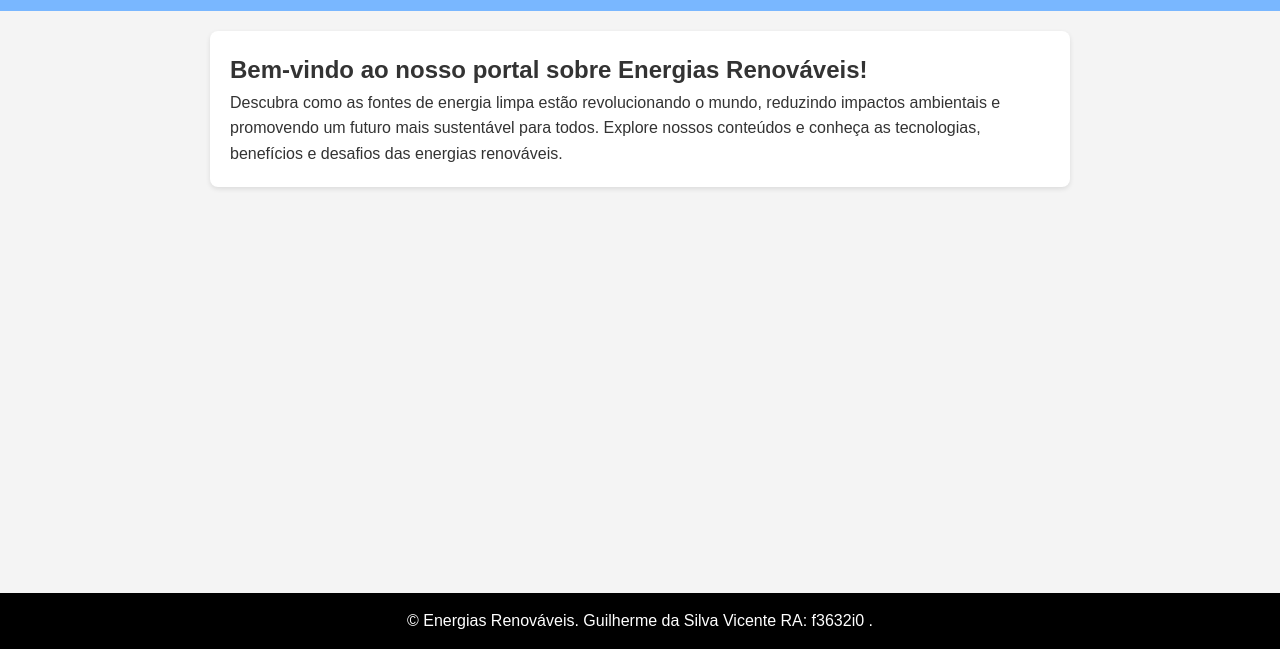
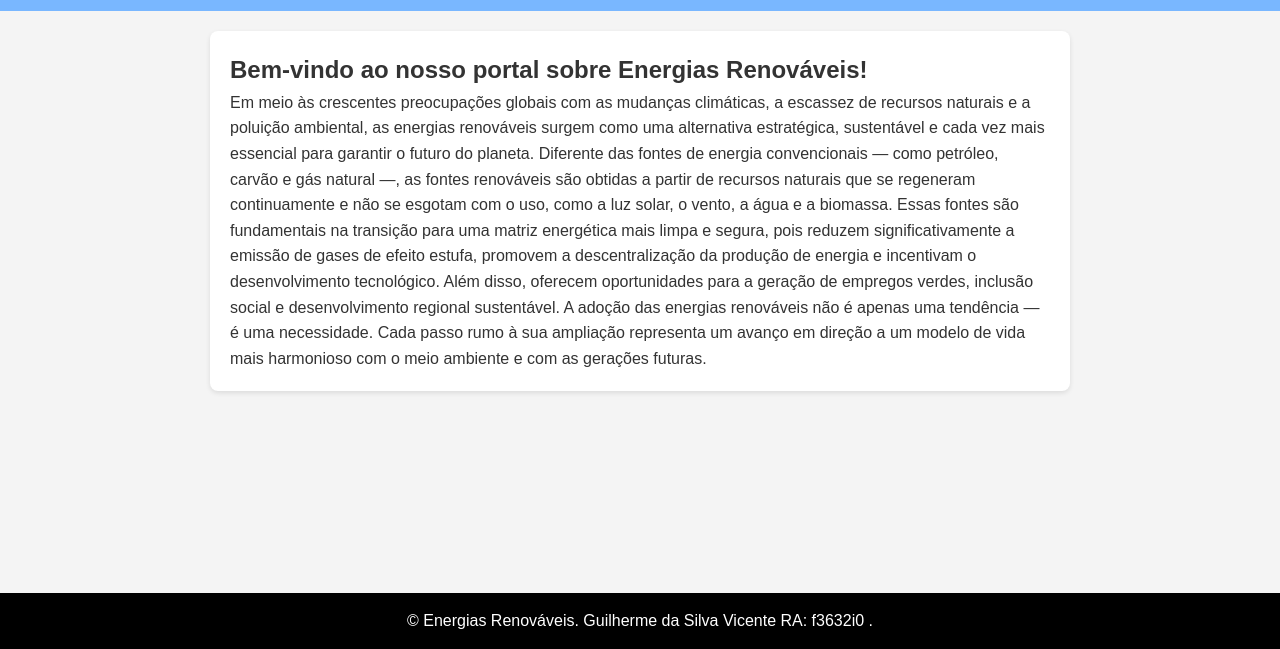
Before and after one commit to guilhermevicente7/energias-renovaveis, a plain HTML site: page index.html in a window 1280 px wide. Shown: the part 151-800 px from the top of the page. Drawn offline with Linux system fonts and the light colour scheme.

Commit message:
Update index.html

```diff
--- a/index.html
+++ b/index.html
@@ -32,7 +32,11 @@
   <main>
     <section>
       <h2>Bem-vindo ao nosso portal sobre Energias Renováveis!</h2>
-      <p>Descubra como as fontes de energia limpa estão revolucionando o mundo, reduzindo impactos ambientais e promovendo um futuro mais sustentável para todos. Explore nossos conteúdos e conheça as tecnologias, benefícios e desafios das energias renováveis.</p>
+      <p>Em meio às crescentes preocupações globais com as mudanças climáticas, a escassez de recursos naturais e a poluição ambiental, as energias renováveis surgem como uma alternativa estratégica, sustentável e cada vez mais essencial para garantir o futuro do planeta. Diferente das fontes de energia convencionais — como petróleo, carvão e gás natural —, as fontes renováveis são obtidas a partir de recursos naturais que se regeneram continuamente e não se esgotam com o uso, como a luz solar, o vento, a água e a biomassa.
+
+Essas fontes são fundamentais na transição para uma matriz energética mais limpa e segura, pois reduzem significativamente a emissão de gases de efeito estufa, promovem a descentralização da produção de energia e incentivam o desenvolvimento tecnológico. Além disso, oferecem oportunidades para a geração de empregos verdes, inclusão social e desenvolvimento regional sustentável.
+
+A adoção das energias renováveis não é apenas uma tendência — é uma necessidade. Cada passo rumo à sua ampliação representa um avanço em direção a um modelo de vida mais harmonioso com o meio ambiente e com as gerações futuras.</p>
     </section>
   </main>
   <footer>
```
